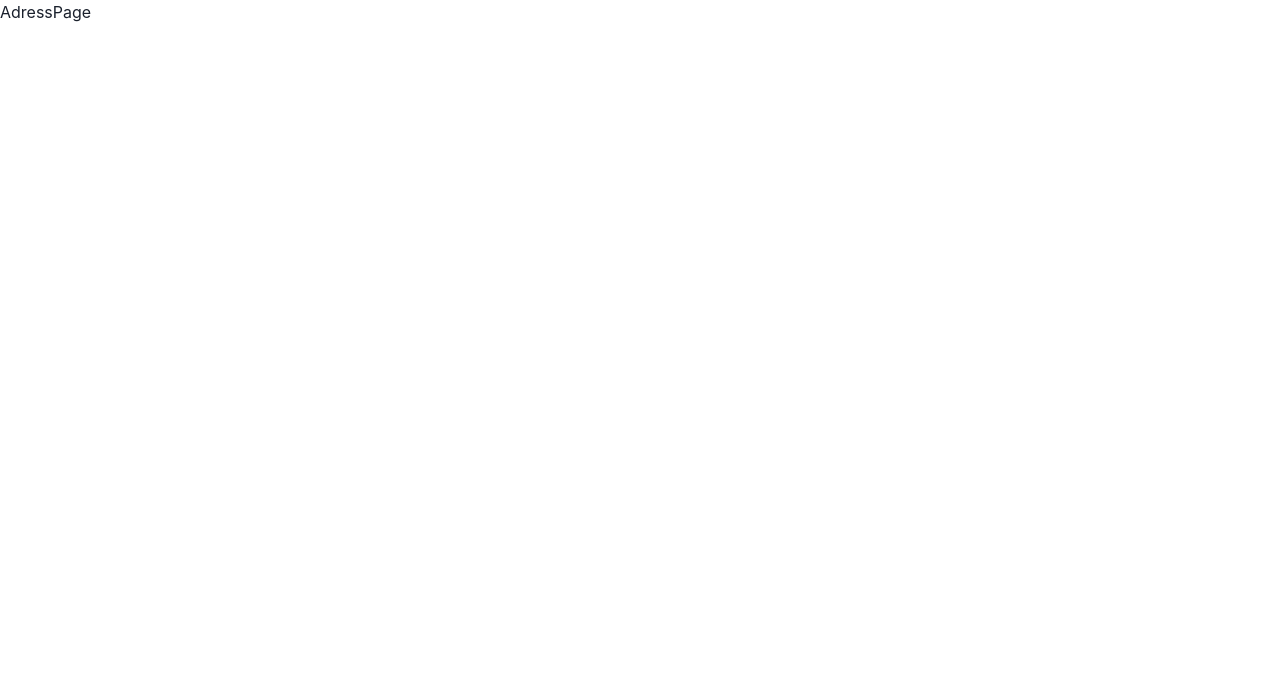
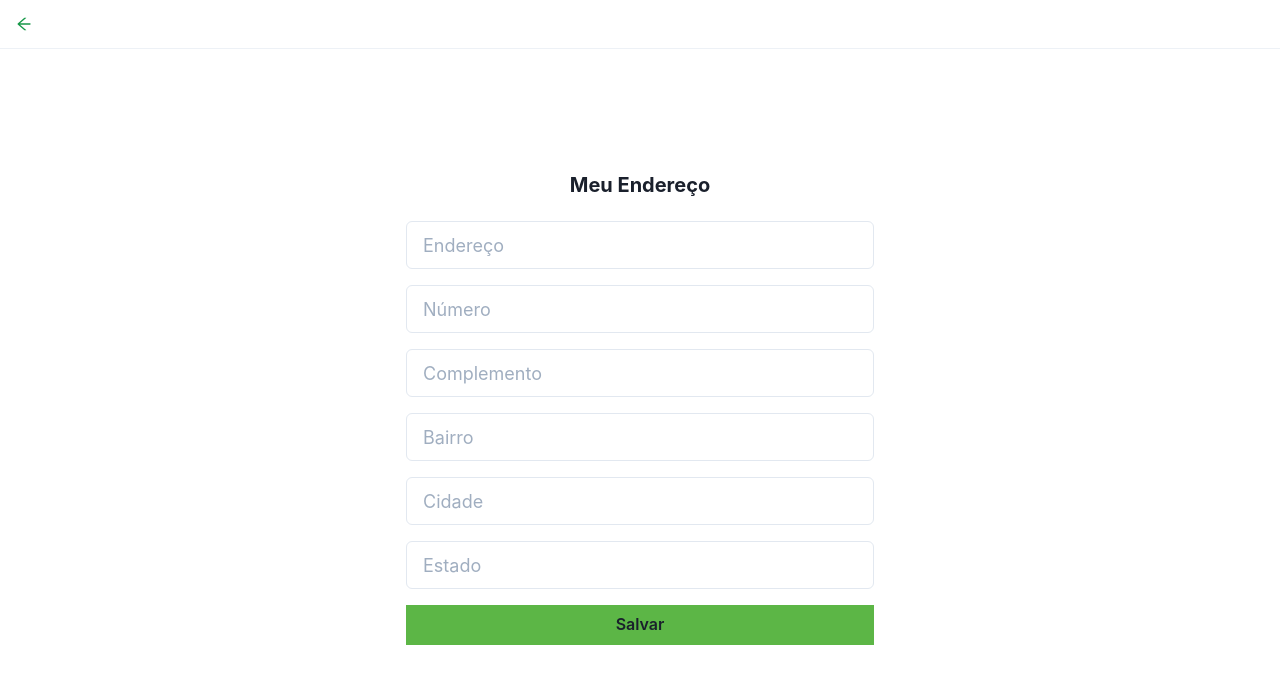
Before and after one commit to future4code/lovelace-labe-food8-B, a React (Create React App) app: page /address-form in a window 1280 px wide. Shown: the top 684 px of the page. Built offline with nearby package versions, Linux system fonts and the light colour scheme.

Commit message:
AdressPage

```diff
--- /dev/null
+++ b/src/components/GoBackBar.js
@@ -0,0 +1,28 @@
+import React from "react";
+import { Flex, IconButton, Divider } from "@chakra-ui/react";
+import { AiOutlineArrowLeft } from "react-icons/ai";
+import { useHistory } from "react-router";
+
+const GoBackBar = () => {
+  const history = useHistory();
+  return (
+    <>
+      <Flex flexDir="column" alignItems="flex-start">
+        <IconButton
+          colorScheme="whatsapp"
+          isRound
+          py={5}
+          size="lg"
+          variant="ghost"
+          aria-label="Search database"
+          icon={<AiOutlineArrowLeft />}
+          onClick={() => history.goBack()}
+        />
+      </Flex>
+
+      <Divider mb={-10} />
+    </>
+  );
+};
+
+export default GoBackBar;
--- a/src/pages/AdressPage.js
+++ b/src/pages/AdressPage.js
@@ -1,7 +1,161 @@
-import React from "react";
+import React, { useEffect, useState } from "react";
+import {
+  Flex,
+  Heading,
+  Box,
+  Stack,
+  FormControl,
+  InputGroup,
+  Input,
+  Button,
+} from "@chakra-ui/react";
+import { useHistory } from "react-router";
+import GoBackBar from "../components/GoBackBar";
 
 const AdressPage = () => {
-  return <div>AdressPage</div>;
+  const history = useHistory();
+
+  const [street, setStreet] = useState("");
+  const [number, setNumber] = useState("");
+  const [complement, setComplement] = useState("");
+  const [district, setDistrict] = useState("");
+  const [city, setCity] = useState("");
+  const [state, setState] = useState("");
+
+  useEffect(() => {
+    if (localStorage.getItem("token") !== null) {
+      history.push("/");
+    }
+  }, []);
+
+  const handleAddAdress = (e) => {
+    e.preventDefault();
+
+    const body = {
+      street: street,
+      number: number,
+      neighbourhood: district,
+      city: city,
+      state: state,
+      complement: complement,
+    };
+
+    setStreet("");
+    setNumber("");
+    setComplement("");
+    setDistrict("");
+    setCity("");
+    setState("");
+
+    // FALTA INTEGRAÇÃO COM API
+
+    console.log(body);
+
+    history.push("/");
+  };
+
+  return (
+    <>
+      <GoBackBar />
+      <Flex
+        flexDir="column"
+        w="100vw"
+        h="100vh"
+        justifyContent="center"
+        alignItems="center"
+      >
+        <Heading as="h2" size="md" mb={6}>
+          Meu Endereço
+        </Heading>
+        <Box minW={{ base: "330px", md: "468px" }}>
+          <form onSubmit={handleAddAdress}>
+            <Stack spacing={4}>
+              <FormControl>
+                <InputGroup size="lg">
+                  <Input
+                    pr="4.5rem"
+                    type="text"
+                    placeholder="Endereço"
+                    value={street}
+                    onChange={(e) => setStreet(e.target.value)}
+                    isRequired
+                  />
+                </InputGroup>
+              </FormControl>
+              <FormControl>
+                <InputGroup size="lg">
+                  <Input
+                    pr="4.5rem"
+                    type="text"
+                    placeholder="Número"
+                    value={number}
+                    onChange={(e) => setNumber(e.target.value)}
+                    isRequired
+                  />
+                </InputGroup>
+              </FormControl>
+              <FormControl>
+                <InputGroup size="lg">
+                  <Input
+                    pr="4.5rem"
+                    type="text"
+                    placeholder="Complemento"
+                    value={complement}
+                    onChange={(e) => setComplement(e.target.value)}
+                  />
+                </InputGroup>
+              </FormControl>
+              <FormControl>
+                <InputGroup size="lg">
+                  <Input
+                    pr="4.5rem"
+                    type="text"
+                    placeholder="Bairro"
+                    value={district}
+                    onChange={(e) => setDistrict(e.target.value)}
+                    isRequired
+                  />
+                </InputGroup>
+              </FormControl>
+              <FormControl>
+                <InputGroup size="lg">
+                  <Input
+                    pr="4.5rem"
+                    type="text"
+                    placeholder="Cidade"
+                    value={city}
+                    onChange={(e) => setCity(e.target.value)}
+                    isRequired
+                  />
+                </InputGroup>
+              </FormControl>
+              <FormControl>
+                <InputGroup size="lg">
+                  <Input
+                    pr="4.5rem"
+                    type="text"
+                    placeholder="Estado"
+                    value={state}
+                    onChange={(e) => setState(e.target.value)}
+                    isRequired
+                  />
+                </InputGroup>
+              </FormControl>
+              <Button
+                borderRadius={0}
+                type="submit"
+                variant="solid"
+                background="#5cb646"
+                width="full"
+              >
+                Salvar
+              </Button>
+            </Stack>
+          </form>
+        </Box>
+      </Flex>
+    </>
+  );
 };
 
 export default AdressPage;
--- a/src/pages/LoginPage.js
+++ b/src/pages/LoginPage.js
@@ -1,4 +1,4 @@
-import React, { useState } from "react";
+import React, { useEffect, useState } from "react";
 import logo from "../assets/logo.png";
 import {
   Flex,
@@ -13,12 +13,19 @@ import {
   Button,
   Link,
 } from "@chakra-ui/react";
-import { Link as ReachLink } from "react-router-dom";
+import { Link as ReachLink, useHistory } from "react-router-dom";
 
 const LoginPage = () => {
+  const history = useHistory();
   const [email, setEmail] = useState("");
   const [password, setPassword] = useState("");
   const [showPassword, setShowPassword] = useState(false);
+
+  useEffect(() => {
+    if (localStorage.getItem("token") !== null) {
+      history.push("/");
+    }
+  }, []);
 
   const handleShowClick = () => setShowPassword(!showPassword);
   const handleLogin = (e) => {
--- a/src/pages/SignUpPage.js
+++ b/src/pages/SignUpPage.js
@@ -1,4 +1,4 @@
-import React, { useState } from "react";
+import React, { useEffect, useState } from "react";
 import logo from "../assets/logo.png";
 import {
   Flex,
@@ -11,12 +11,9 @@ import {
   Stack,
   InputRightElement,
   Button,
-  Divider,
-  IconButton,
 } from "@chakra-ui/react";
 import { useHistory } from "react-router-dom";
-import { BiLeftArrow } from "react-icons/bi";
-import { AiOutlineArrowLeft } from "react-icons/ai";
+import GoBackBar from "../components/GoBackBar";
 
 const SignUpPage = () => {
   const history = useHistory();
@@ -28,6 +25,12 @@ const SignUpPage = () => {
   const [confirmPassword, setConfirmPassword] = useState("");
 
   const [showPassword, setShowPassword] = useState(false);
+
+  useEffect(() => {
+    if (localStorage.getItem("token") !== null) {
+      history.push("/");
+    }
+  }, []);
 
   const handleShowClick = () => setShowPassword(!showPassword);
 
@@ -52,26 +55,15 @@ const SignUpPage = () => {
 
       console.log(body);
 
+      history.push("/address-form");
+
       // FALTA INTEGRAÇÃO COM API
     }
   };
 
   return (
     <>
-      <Flex flexDir="column" alignItems="flex-start">
-        <IconButton
-          colorScheme="whatsapp"
-          isRound
-          py={5}
-          size="lg"
-          variant="ghost"
-          aria-label="Search database"
-          icon={<AiOutlineArrowLeft />}
-          onClick={() => history.goBack()}
-        />
-      </Flex>
-
-      <Divider mb={-10} />
+      <GoBackBar />
 
       <Flex
         flexDir="column"
```
